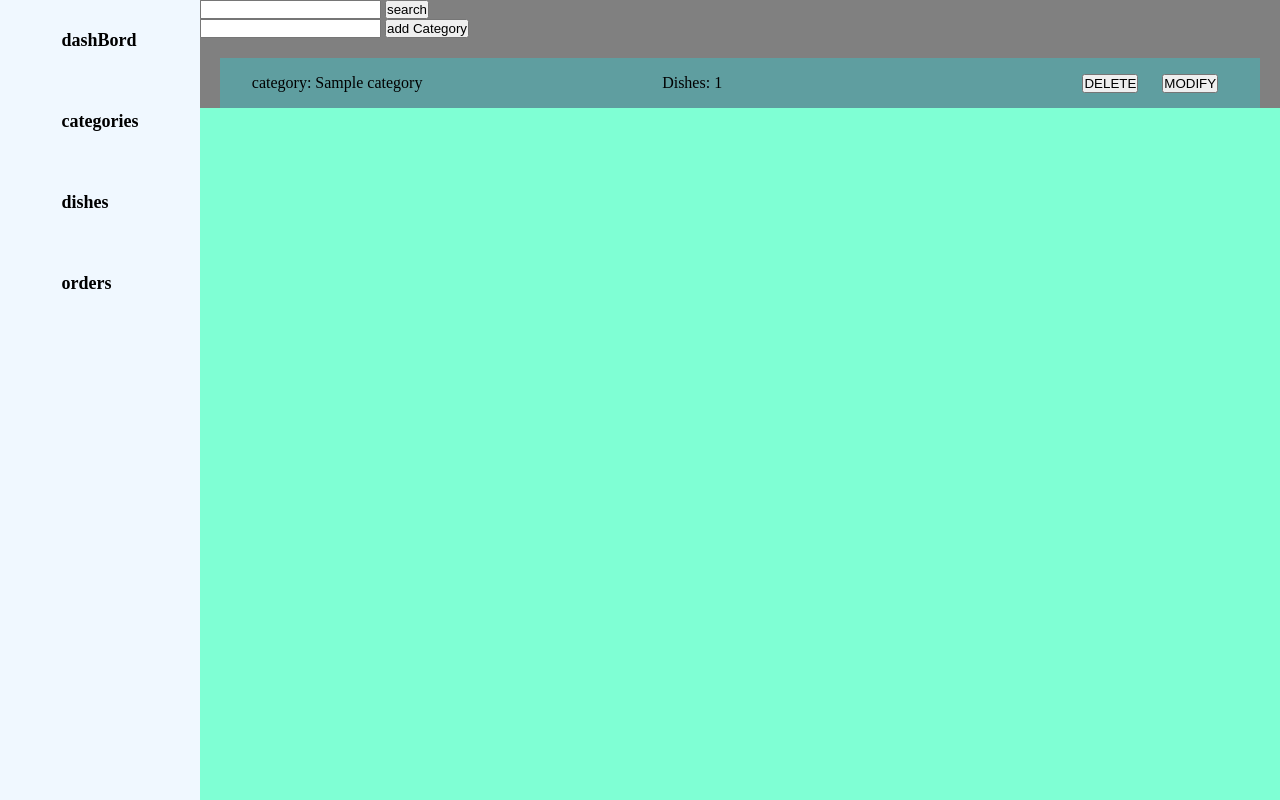
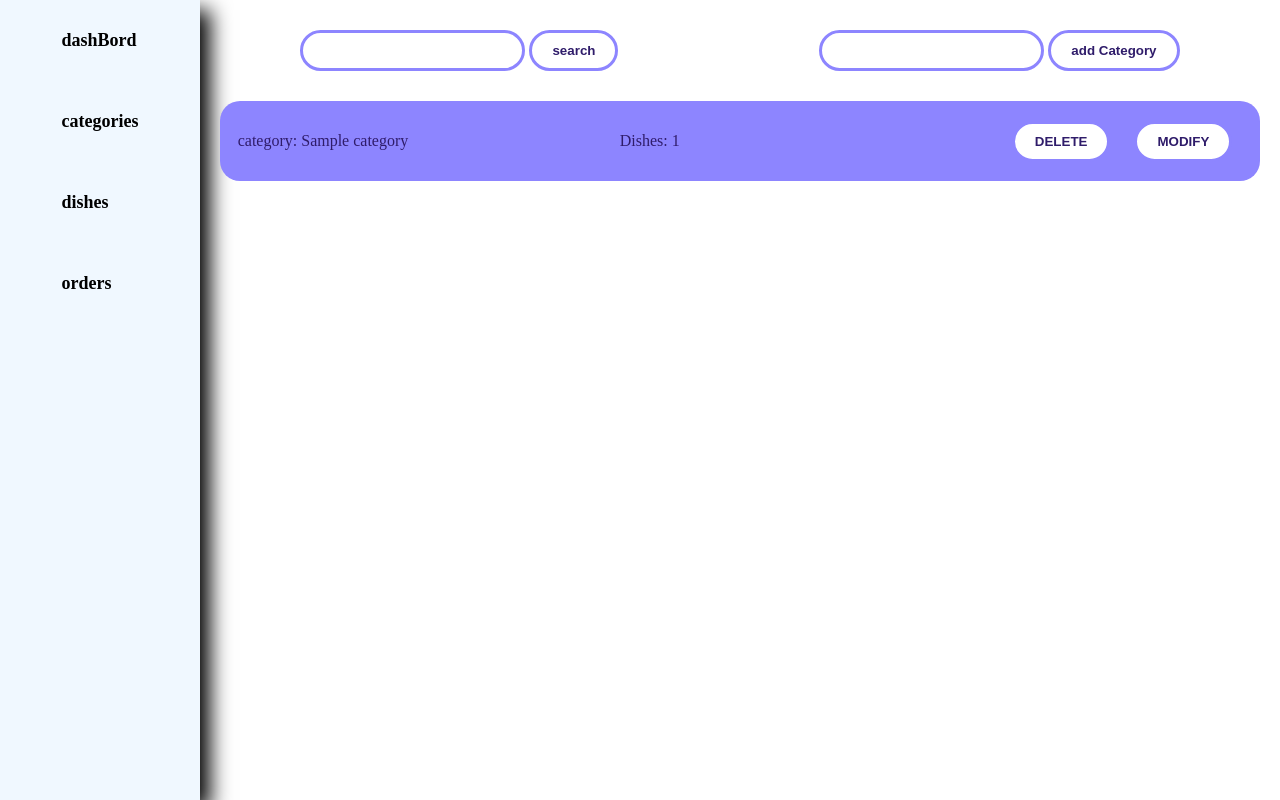
Before and after one commit to belhadj-yahya/osada-project-resturent-php, a PHP site: page / in a window 1280 px wide. Run offline with PHP 8.4, Linux system fonts and the light colour scheme; tables that the repository leaves empty or names only in its code hold one stand-in row (values such as "Sample post").

Commit message:
Update style.css

```diff
--- a/style.css
+++ b/style.css
@@ -1,7 +1,12 @@
+:root{
+    --mainColor:#8d85ff;
+    --seconderyColor:#2f1c6a;
+}
 *{
     padding: 0;
     margin: 0;
     box-sizing: border-box;
+    color: var(--seconderyColor);
 }
 body{
     display: flex;
@@ -9,21 +14,27 @@ body{
 .content{
     width: 100%;
     min-height: 100vh;
-    background-color: aquamarine;
+    /* background-color: aquamarine; */
 }
-#categories{
-    background-color: gray;
+.firstForm{
+    margin-top: 30px;
+    display: flex;
+    justify-content: space-around;
 }
-.item{
+.item, .dishes{
     display: flex;
     align-items: center;
     justify-content: space-around;
-    background-color: cadetblue;
-    min-height: 50px;
+    background-color: var(--mainColor);
+    min-height: 80px;
     margin: 20px;
+    border-radius: 20px;
 }
 .item p{
     width: calc(100% / 3);
+}
+.dishes p{
+    width: calc(100% / 4);
 }
 .settings button{
     margin: 10px;
@@ -51,3 +62,49 @@ aside nav li a{
 aside:hover{
     box-shadow: 10px 10PX 20PX BLACK;
 }
+dialog {
+    margin: auto;
+    width: 400px;
+    padding: 20px;
+    border: 2px solid var(--mainColor);
+    border-radius: 8px;
+    background-color: #f9f9f9;
+    box-shadow: 0 4px 8px rgba(0, 0, 0, 0.2);
+  }
+
+  dialog h2 {
+    font-size: 1.5em;
+    margin-bottom: 20px;
+    color: var(--seconderyColor);
+  }
+   input, button{
+    cursor: pointer;
+     padding: 10px 20px;
+     background-color: white;
+     border:  3px solid var(--mainColor);
+     color: var(--seconderyColor);
+     font-weight: bold;
+     margin-bottom: 10px;
+     border-radius: 50px;
+  }
+input[type="submit"]:hover,button:hover{
+    transform: scale(1.1);
+}
+.dailogCont{
+    display: flex;
+    flex-direction: column;
+    justify-content: center;
+    align-items: center;
+}
+.dailogCont form input[type="text"]{
+    margin-right: 20px;
+}
+
+/*dishes part*/
+
+.settinges{
+  display: flex;
+    flex-direction: column;
+    align-items: center;
+    justify-content: center;
+}
```
